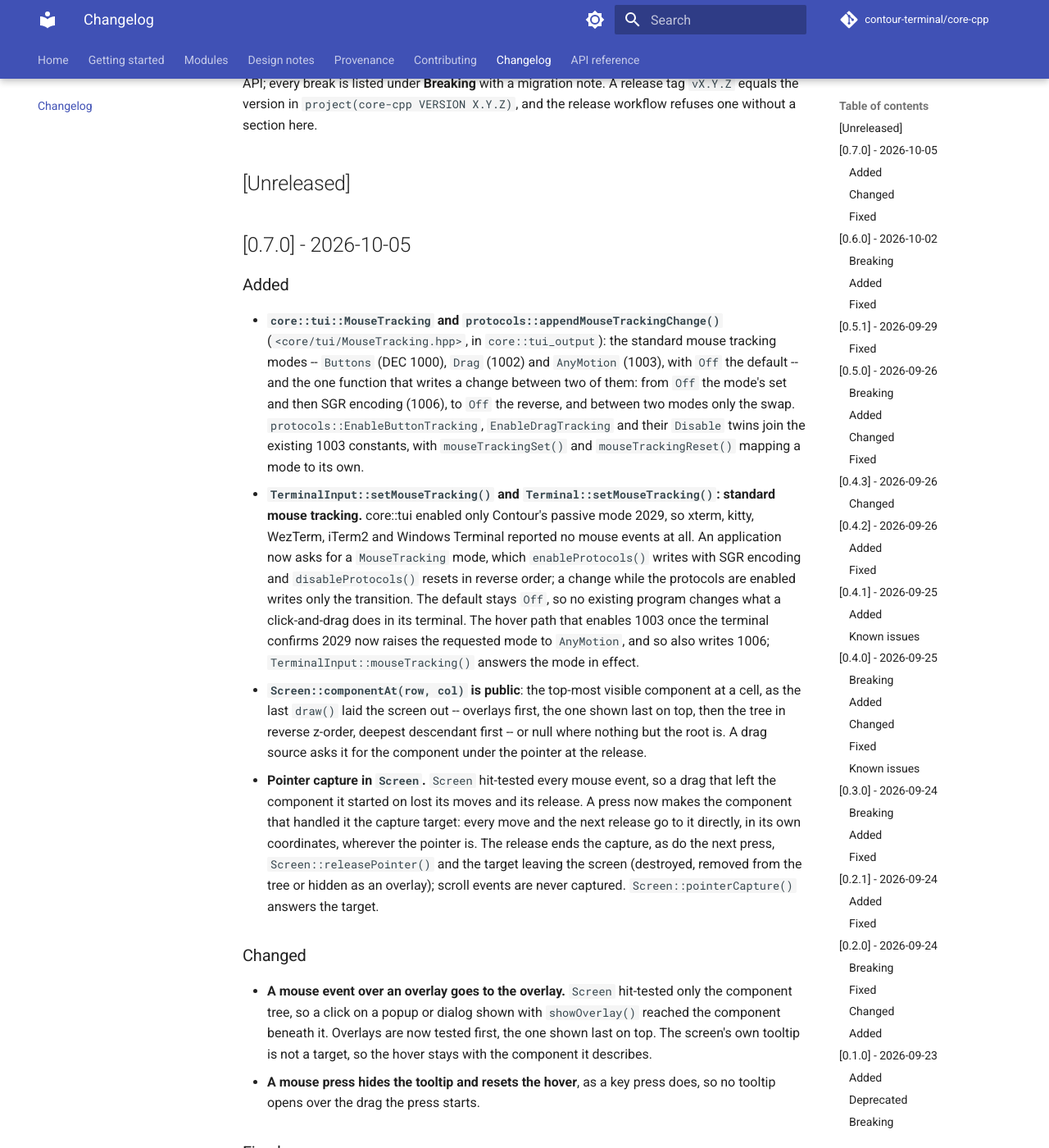
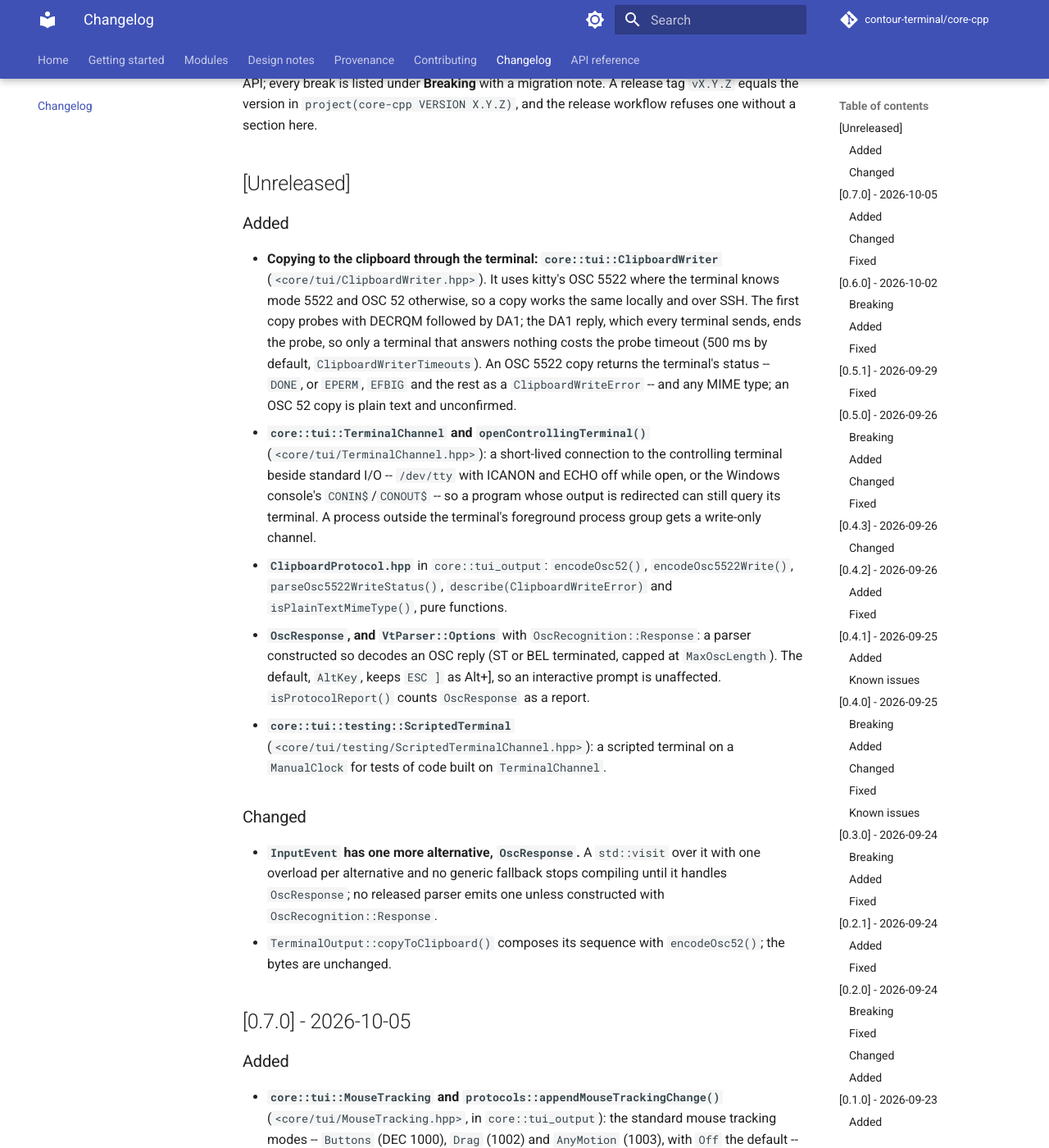
Before and after one commit to contour-terminal/core-cpp, an MkDocs documentation site: the page built from docs/changelog.md, in a window 1280 px wide and 1400 px high, scrolled down 190 px. Shown: the whole window at 82% size. Built offline with MkDocs 1.6.1 and Material for MkDocs 9.7.7, drawn with Linux system fonts in a browser that asks for light colours; comment, search, counter and statistics services are not loaded.

Commit message:
docs: ClipboardWriter, TerminalChannel and OSC replies in the changelog and the tui page
Signed-off-by: Christian Parpart <christian@parpart.family>

```diff
--- a/CHANGELOG.md
+++ b/CHANGELOG.md
@@ -8,6 +8,33 @@ release tag `vX.Y.Z` equals the version in `project(core-cpp VERSION X.Y.Z)`, an
 workflow refuses one without a section here.
 
 ## [Unreleased]
+
+### Added
+
+- **Copying to the clipboard through the terminal: `core::tui::ClipboardWriter`** (`<core/tui/ClipboardWriter.hpp>`).
+  It uses kitty's OSC 5522 where the terminal knows mode 5522 and OSC 52 otherwise, so a copy works the same
+  locally and over SSH. The first copy probes with DECRQM followed by DA1; the DA1 reply, which every terminal
+  sends, ends the probe, so only a terminal that answers nothing costs the probe timeout (500 ms by default,
+  `ClipboardWriterTimeouts`). An OSC 5522 copy returns the terminal's status -- `DONE`, or `EPERM`, `EFBIG` and
+  the rest as a `ClipboardWriteError` -- and any MIME type; an OSC 52 copy is plain text and unconfirmed.
+- **`core::tui::TerminalChannel` and `openControllingTerminal()`** (`<core/tui/TerminalChannel.hpp>`): a
+  short-lived connection to the controlling terminal beside standard I/O -- `/dev/tty` with ICANON and ECHO off
+  while open, or the Windows console's `CONIN$`/`CONOUT$` -- so a program whose output is redirected can still
+  query its terminal. A process outside the terminal's foreground process group gets a write-only channel.
+- **`ClipboardProtocol.hpp`** in `core::tui_output`: `encodeOsc52()`, `encodeOsc5522Write()`,
+  `parseOsc5522WriteStatus()`, `describe(ClipboardWriteError)` and `isPlainTextMimeType()`, pure functions.
+- **`OscResponse`, and `VtParser::Options`** with `OscRecognition::Response`: a parser constructed so decodes an
+  OSC reply (ST or BEL terminated, capped at `MaxOscLength`). The default, `AltKey`, keeps `ESC ]` as Alt+], so
+  an interactive prompt is unaffected. `isProtocolReport()` counts `OscResponse` as a report.
+- **`core::tui::testing::ScriptedTerminal`** (`<core/tui/testing/ScriptedTerminalChannel.hpp>`): a scripted
+  terminal on a `ManualClock` for tests of code built on `TerminalChannel`.
+
+### Changed
+
+- **`InputEvent` has one more alternative, `OscResponse`.** A `std::visit` over it with one overload per
+  alternative and no generic fallback stops compiling until it handles `OscResponse`; no released parser emits
+  one unless constructed with `OscRecognition::Response`.
+- `TerminalOutput::copyToClipboard()` composes its sequence with `encodeOsc52()`; the bytes are unchanged.
 
 ## [0.7.0] - 2026-10-05
 
```
Also changed, not shown: docs/modules/tui.md (+20 -1 lines).
